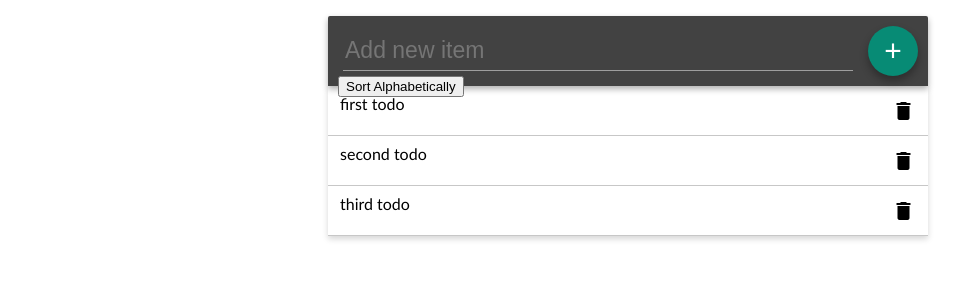
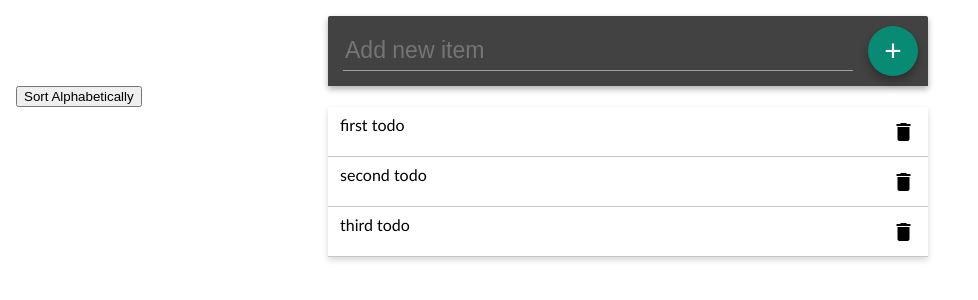
Before and after one commit to FACN1/week2-javiasy, a plain HTML site: page index.html in a window 1280 px wide. Shown: the whole page, without its empty margins (0-978 px from the left). Drawn offline with Linux system fonts and the light colour scheme.

Commit message:
Move sort button below the submit form and add class

```diff
--- a/style.css
+++ b/style.css
@@ -183,6 +183,7 @@ button:focus, input[type=submit] {
 	transform: scale(1);
 }
 
+
 /* Desktop */
 
 @media (min-width: 1024px) {
--- a/todo.js
+++ b/todo.js
@@ -168,14 +168,21 @@ addTodoForm.addEventListener('submit', function(event) {
     controller.render(state);
 });
 
-var sortButtonNode = document.createElement('button');
-sortButtonNode.innerHTML = 'Sort Alphabetically';
+var sortButtonNode = document.createElement('button'); //create <button></button>
+sortButtonNode.innerHTML = 'Sort Alphabetically'; //add innerHTML <button>Sort Alphabetically</button>
+
+//add event listener to sortButtonNode to call the sortfunction when clicked
 sortButtonNode.addEventListener('click',function(event) {
-    event.preventDefault();
     state=todoFunctions.sortTodos(state);
     controller.render(state);
 });
-addTodoForm.appendChild(sortButtonNode)
+
+sortButtonNode.className = "sort-button"; //<button class="sort-button">Sort Alphabetically</button>
+
+//insert button before the to-do list container in the body
+document.body.insertBefore(sortButtonNode,document.getElementById("todo-container"))
+
+
 
 controller.render(state);
 
```
